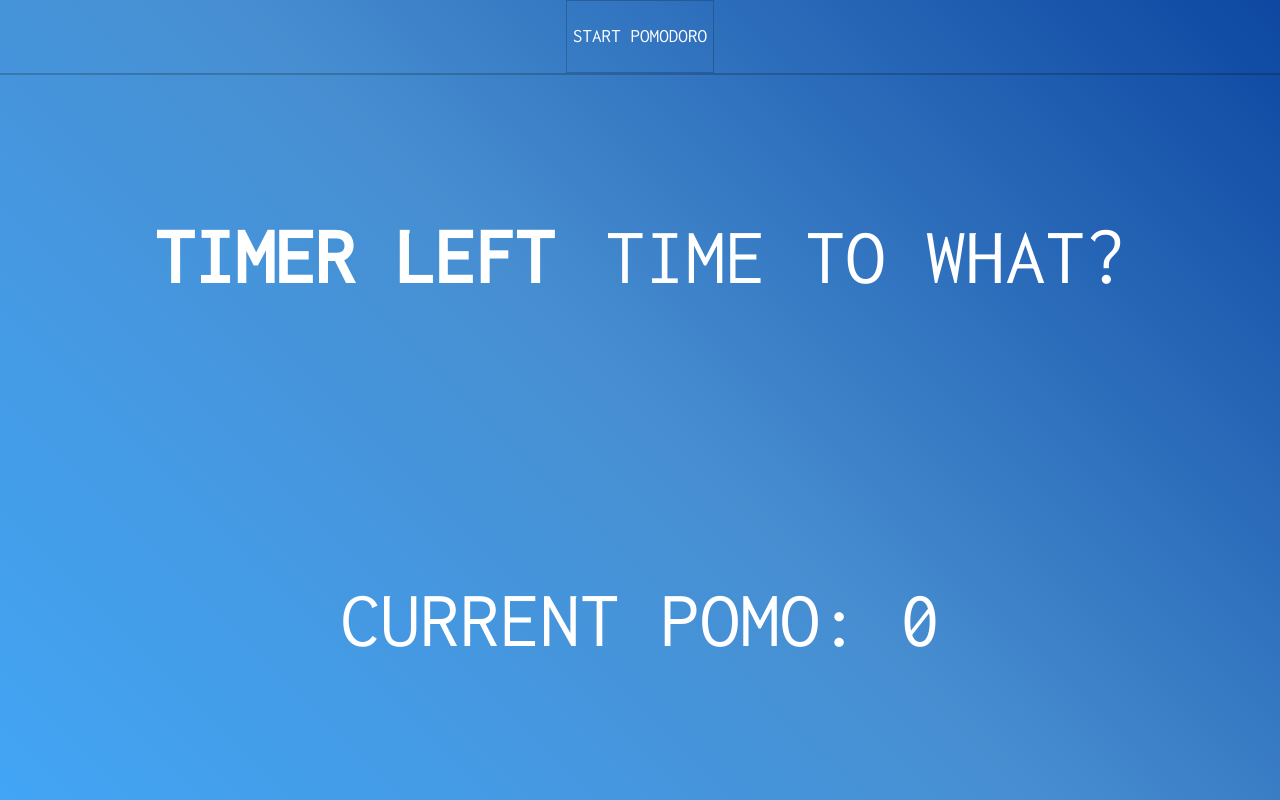
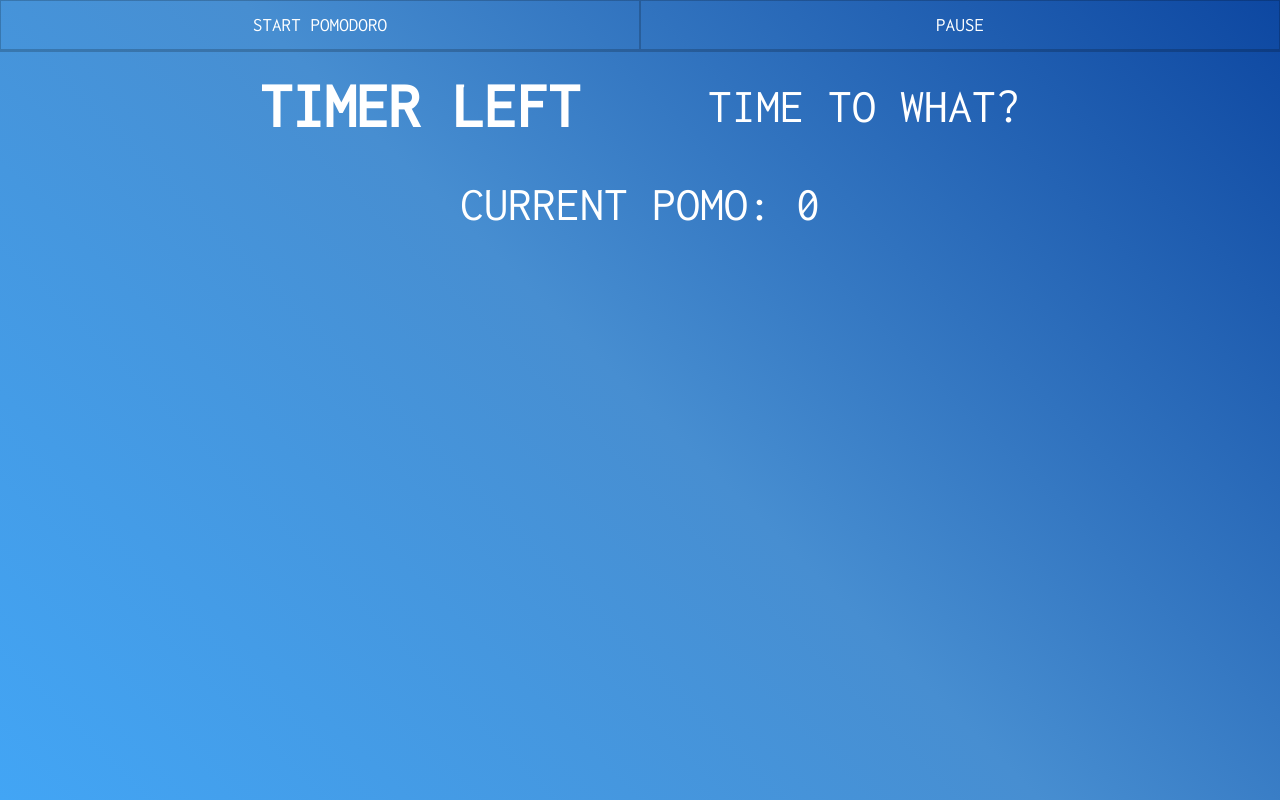
Before and after one commit to rbastiansch/pomodoro-timer, a plain HTML site: page index.html in a window 1280 px wide. Drawn offline with Linux system fonts and the light colour scheme.

Commit message:
added pause on execution, changes for the better on CSS

```diff
--- a/index.html
+++ b/index.html
@@ -9,7 +9,8 @@
 <body>
 	<div class="timer">
 		<div class="timer-controls">
-			<button data-time="5" class="timer-button">Start pomodoro</button>
+			<button data-time="5" class="buttons timer-button">Start pomodoro</button>
+			<button class="buttons pause-button">Pause</button>
 		</div>
 		<div class="display">
 			<h2 class="display-time-left">Timer left</h2>
--- a/script.js
+++ b/script.js
@@ -3,15 +3,29 @@
 var countdown = void 0;
 var verifyTimer = 0;
 var verifyTask = 0;
+var verifyExecution = true;
+var keepSeconds = 0;
 var timerDisplay = document.querySelector('.display-time-left');
 var instructionDisplay = document.querySelector('.display-instruction');
 var currentTaskDisplay = document.querySelector('.display-current-task');
-var buttons = document.querySelector('.timer-button');
+var buttonStart = document.querySelector('.timer-button');
+var buttonPause = document.querySelector('.pause-button');
 var audio = document.querySelector('audio');
 var seconds = document.querySelector('.timer-button').dataset.time;
 
 var playAudio = function playAudio() {
 	audio.play();
+};
+
+var executionCode = function executionCode() {
+	if (verifyExecution == true) {
+		verifyExecution = false;
+		buttonPause.textContent = "Continue";
+	} else {
+		verifyExecution = true;
+		timer(keepSeconds);
+		buttonPause.textContent = "Pause";
+	}
 };
 
 var verifyPomodoro = function verifyPomodoro() {
@@ -38,7 +52,9 @@ var timer = function timer(seconds) {
 	var then = now + seconds * 1000;
 
 	countdown = setInterval(function () {
+		if (verifyExecution == true) {
 			var secondsLeft = Math.round((then - Date.now()) / 1000);
+			keepSeconds = secondsLeft;
 
 			if (secondsLeft <= 0 && verifyTimer < 8) {
 				clearInterval(countdown);
@@ -49,6 +65,7 @@ var timer = function timer(seconds) {
 				return;
 			}
 			displayTimeLeft(secondsLeft);
+		}
 	}, 1000);
 };
 
@@ -66,6 +83,8 @@ var startTimer = function startTimer() {
 	currentTaskDisplay.textContent = 'Current pomo:  ' + verifyTask;
 	displayTimeLeft(seconds);
 	timer(seconds);
+	document.querySelector('.pause-button').style.pointerEvents = "visible";
 };
 
-buttons.addEventListener('click', startTimer);
+buttonStart.addEventListener('click', startTimer);
+buttonPause.addEventListener('click', executionCode);
--- a/style.css
+++ b/style.css
@@ -1,6 +1,7 @@
 body{
 	margin:0;
 	padding: 0;
+	height: 100%;
 }
 
 .timer{
@@ -16,17 +17,24 @@ body{
 	        align-items: center;
 	text-align: center;
 	width: 100%;
-	height: 100%;
-	background: #8E24AA;
+	min-height: 100%;
+	height: auto;
 	background: -webkit-linear-gradient(45deg,  #42a5f5 0%,#478ed1 50%,#0d47a1 100%);
 	background: linear-gradient(45deg,  #42a5f5 0%,#478ed1 50%,#0d47a1 100%);
 }
 .timer-controls{
-	height: 80px;
+	display: -webkit-box;
+	display: -ms-flexbox;
+	display: flex;
 	width: 100%;
 	border-bottom: solid 2px rgba(0,0,0,0.2);
+	min-height: 50px;
+	height: 50px;
 }
-.timer-button{
+.buttons{
+	-webkit-box-flex: 1;
+	    -ms-flex: 1;
+	        flex: 1;
 	height: 100%;
 	font-size: 1.2em;
 	background: rgba(0,0,0,0);
@@ -34,6 +42,10 @@ body{
 	color: #fff;
 	font-family: 'Inconsolata', monospace;
 	text-transform: uppercase;
+	cursor: pointer;
+}
+.pause-button{
+	pointer-events: none;
 }
 
 .display{
@@ -42,8 +54,8 @@ body{
 	display: flex;
 	-webkit-box-orient: horizontal;
 	-webkit-box-direction: normal;
-	    -ms-flex-direction: row;
-	        flex-direction: row;
+	    -ms-flex-direction: column;
+	        flex-direction: column;
 	-webkit-box-align: center;
 	    -ms-flex-align: center;
 	        align-items: center;
@@ -51,8 +63,6 @@ body{
 	-webkit-box-pack: center;
 	    -ms-flex-pack: center;
 	        justify-content: center;
-	-ms-flex-wrap: wrap;
-	    flex-wrap: wrap;
 	width: 100%;
 	height: 100%;
 }
@@ -63,9 +73,34 @@ body{
 	-webkit-box-pack: center;
 	    -ms-flex-pack: center;
 	        justify-content: center;
-	font-size: 5em;
 	color: #fff;
 	font-family: 'Inconsolata', monospace;
 	text-transform: uppercase;
-	margin: 25px 2%;
+	margin: 10px 0px;
+	padding: 10px 0px;
 }
+.display h2{
+	font-size: 4em;
+}
+.display p{
+	font-size: 3em;
+}
+@media (min-width: 768px){
+	.display{
+		-webkit-box-orient: horizontal;
+		-webkit-box-direction: normal;
+		    -ms-flex-direction: row;
+		        flex-direction: row;
+		-ms-flex-wrap: wrap;
+		    flex-wrap: wrap;
+	}
+	.display h2, p {
+		margin: 10px 5%;
+	}
+	.display h2{
+		font-size: em;
+	}
+	.display p{
+		font-size: em;
+	}
+}
```
Lines whose indentation alone changed are shown as unchanged.
